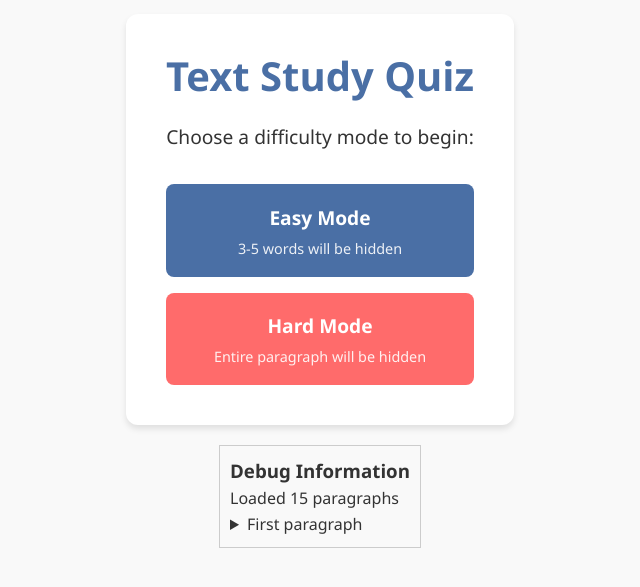
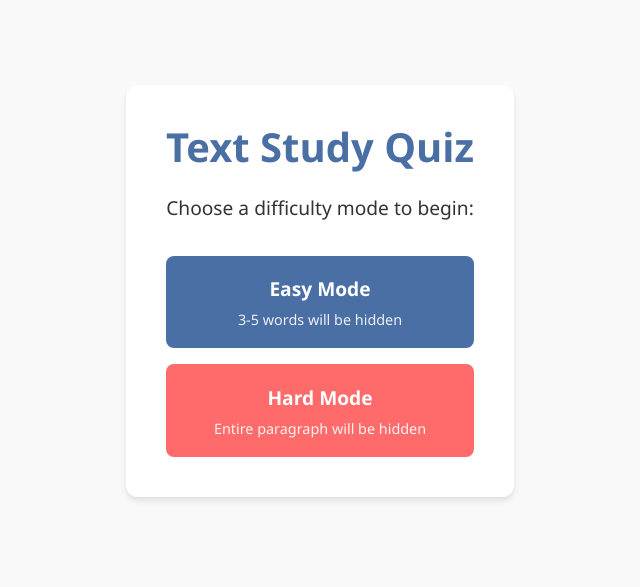
Before and after one commit to marcft/text-memorization-quiz, a React (Vite) app: page / in a window 1280 px wide. Shown: the part 109-696 px from the top of the page, without its empty margins (320-960 px from the left). Built offline with nearby package versions, Linux system fonts and the light colour scheme.

Commit message:
Remove debug components

```diff
--- a/src/App.jsx
+++ b/src/App.jsx
@@ -87,26 +87,6 @@ function App() {
           onChangeDifficulty={setDifficultyMode}
         />
       )}
-
-      {/* Debug section - remove in production */}
-      {paragraphs.length > 0 && currentScreen === 'start' && (
-        <div
-          className="debug-info"
-          style={{ margin: '20px', padding: '10px', border: '1px solid #ccc' }}
-        >
-          <h3>Debug Information</h3>
-          <p>Loaded {paragraphs.length} paragraphs</p>
-          <details>
-            <summary>First paragraph</summary>
-            <p>
-              <strong>Title:</strong> {paragraphs[0].title}
-            </p>
-            <p>
-              <strong>Content:</strong> {paragraphs[0].content}
-            </p>
-          </details>
-        </div>
-      )}
     </div>
   );
 }
```
